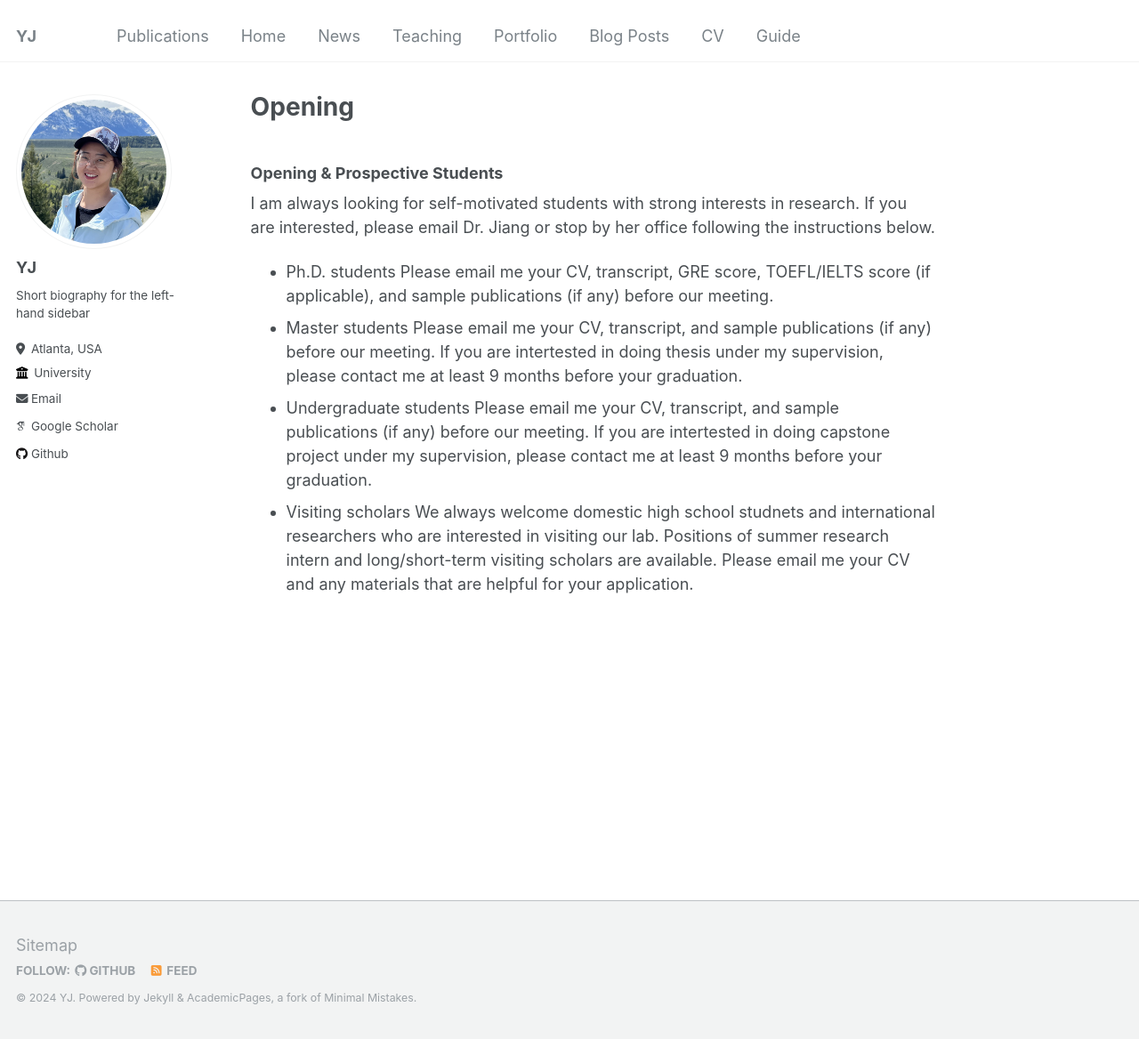
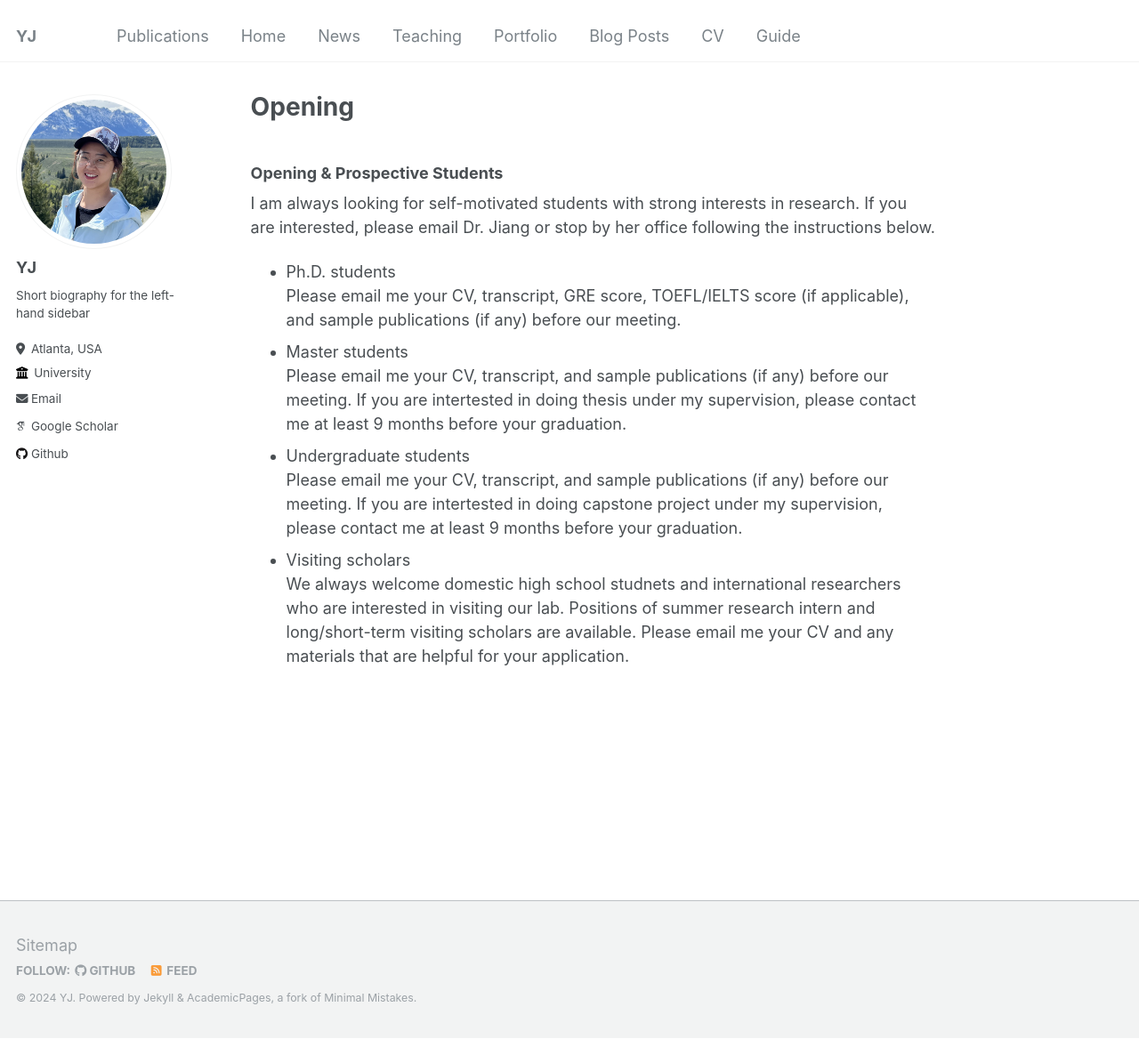
Before and after one commit to suhbrina-perry/suhbrina-perry.github.io, a Jekyll site: the page built from _pages/joinus.md, in a window 1280 px wide and 1168 px high. Shown: the whole window at 89% size. Built offline with Jekyll 4.4.1, drawn with Linux system fonts in a browser that asks for light colours; some web fonts are replaced.

```diff
--- a/_pages/joinus.md
+++ b/_pages/joinus.md
@@ -12,11 +12,11 @@ redirect_from:
 
 I am always looking for self-motivated students with strong interests in research. If you are interested, please email Dr. Jiang or stop by her office following the instructions below.
 
-- Ph.D. students
+- Ph.D. students\
   Please email me your CV, transcript, GRE score, TOEFL/IELTS score (if applicable), and sample publications (if any) before our meeting.
-- Master students
+- Master students\
   Please email me your CV, transcript, and sample publications (if any) before our meeting. If you are intertested in doing thesis under my supervision, please contact me at least 9 months before your graduation.
-- Undergraduate students
+- Undergraduate students\
   Please email me your CV, transcript, and sample publications (if any) before our meeting. If you are intertested in doing capstone project under my supervision, please contact me at least 9 months before your graduation.
-- Visiting scholars
+- Visiting scholars\
   We always welcome domestic high school studnets and international researchers who are interested in visiting our lab. Positions of summer research intern and long/short-term visiting scholars are available. Please email me your CV and any materials that are helpful for your application.
```
